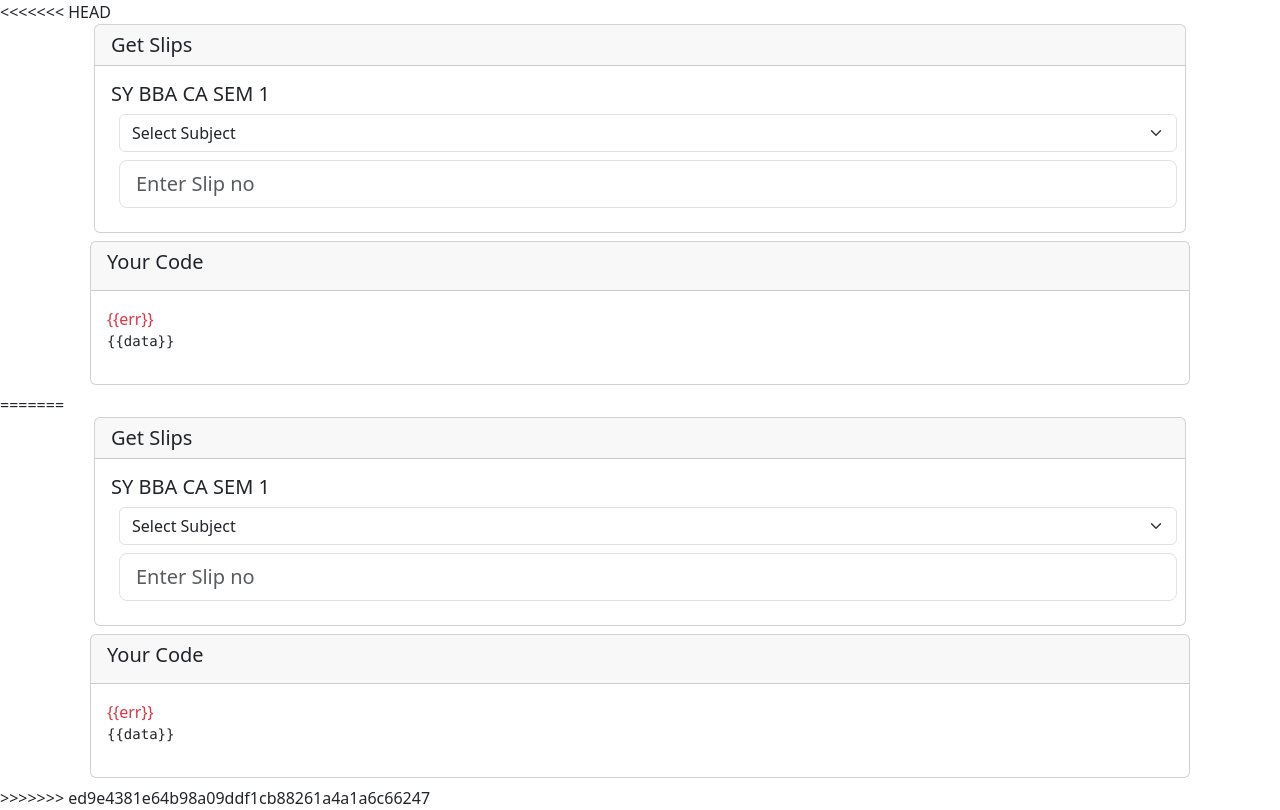
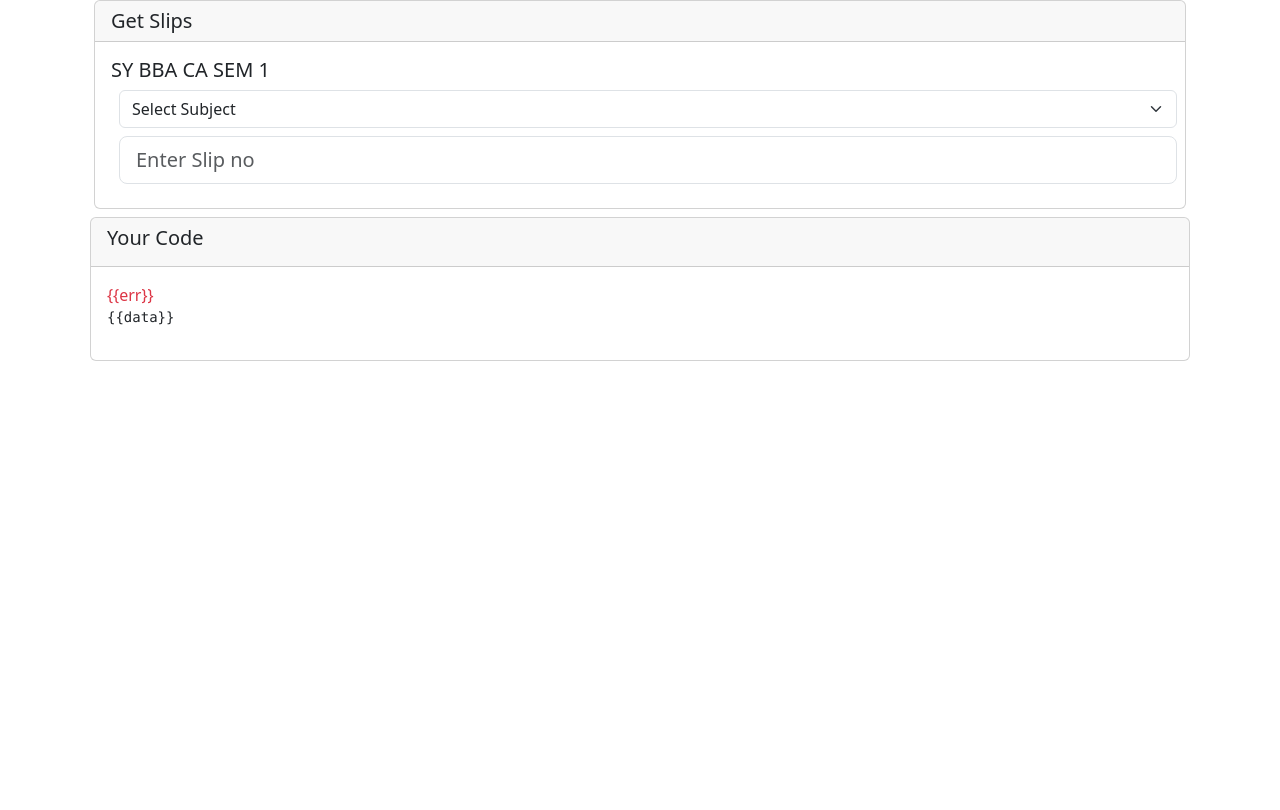
Before and after one commit to Atharva0506/Get-Slips, a plain HTML site: page index.html in a window 1280 px wide. Drawn offline with nearby package versions, Linux system fonts and the light colour scheme.

Commit message:
Update index.html

```diff
--- a/index.html
+++ b/index.html
@@ -1,4 +1,4 @@
-<<<<<<< HEAD
+
 <html>
 
 <head>
@@ -52,59 +52,5 @@
   <script src="js/index.js"></script>
 </body>
 
-=======
-<html>
 
-<head>
-  <link href="https://cdn.jsdelivr.net/npm/bootstrap@5.3.0-alpha1/dist/css/bootstrap.min.css" rel="stylesheet"
-    integrity="sha384-GLhlTQ8iRABdZLl6O3oVMWSktQOp6b7In1Zl3/Jr59b6EGGoI1aFkw7cmDA6j6gD" crossorigin="anonymous">
-
-  <link rel="stylesheet" type="text/css" href="css/style.css">
-  <script src="https://ajax.googleapis.com/ajax/libs/angularjs/1.8.2/angular.min.js"></script>
-</head>
-
-<body ng-app='app' ng-controller='myCtrl'>
-
-<div class="container">
-  <div class="container">
-    <div class="card">
-      <h5 class="card-header">Get Slips</h5>
-      <div class="card-body">
-        <h5 class="card-title">SY BBA CA SEM 1</h5>
-        <select name="" ng-model="Name2" placeholder="Select Subject" ng-change="resetForm()" id="" class="form-select m-2"
-          aria-label="Default select example" >
-
-          <option value="" selected> Select Subject</option>
-          <option value="AngularJS">AngularJS</option>
-          <option value="R%20Programming">R Programming</option>
-          <option value="Data%20Strcture">Data Strcture</option>
-
-        </select>
-
-        <input type="text" class="form-control form-control-lg m-2" placeholder="Enter Slip no" ng-model="Name" ng-change="resetForm()" >
-
-
-      </div>
-    </div>
-
-
-
-  </div>
-  <div class=" card  m-2">
-    <div class="card-header">
-      <h5 class="card-title">Your Code</h5>
-    </div>
-    <div class="card-body">
-
-
-      <span class="text-danger ">{{err}}</span>
-      <pre>{{data}}</pre>
-    </div>
-  </div>
-</div>
-  <script src="https://cdn.jsdelivr.net/npm/bootstrap@5.3.0-alpha1/dist/js/bootstrap.bundle.min.js"></script>
-  <script src="js/index.js"></script>
-</body>
-
->>>>>>> ed9e4381e64b98a09ddf1cb88261a4a1a6c66247
 </html>
```
